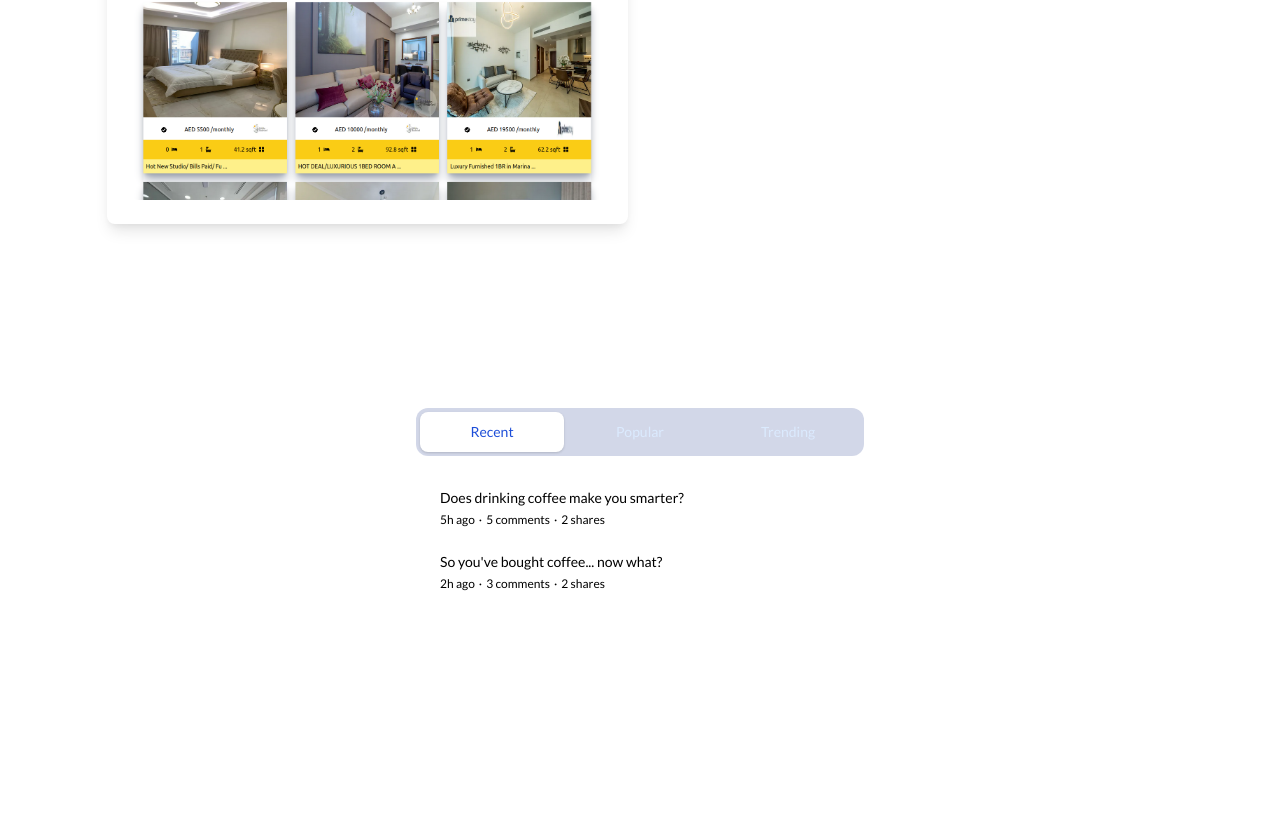
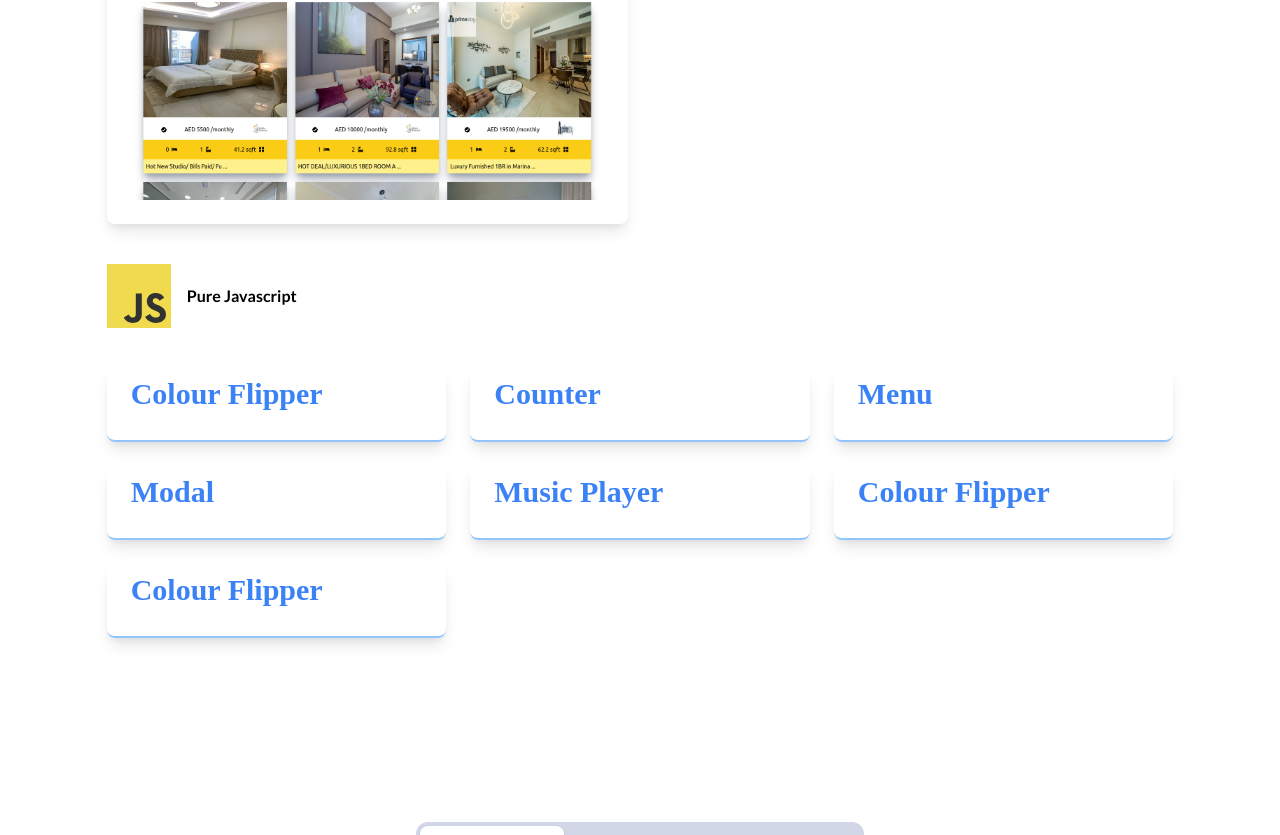
Before and after one commit to mo7medsalah7/portofolio-2022, a Next.js app: page / in a window 1280 px wide. Shown: the part 2070-2905 px from the top of the page. Before the commit the page ends 2786 px from the top, so only its background shows below. Built offline with nearby package versions, Linux system fonts and the light colour scheme.

Commit message:
adding js projects my works section

```diff
--- a/components/Works/Card.js
+++ b/components/Works/Card.js
@@ -2,11 +2,22 @@ import Link from "next/link";
 import Image from "next/image";
 import defaultImage from "../../public/default.jpg";
 
-function Card({ project, cloudinary_image_v, cloudinary_image_name }) {
+function Card({
+	project,
+	cloudinary_image_v,
+	cloudinary_image_name,
+	cardType,
+}) {
 	return (
 		<Link href={project.projectLink}>
 			<a target="_blank">
-				<div className="shadow-lg rounded-lg border-t-4 border-blue-300 p-6">
+				<div
+					className={`shadow-lg rounded-lg ${
+						cardType === "reactjs"
+							? "border-t-4 border-blue-300 p-6"
+							: "border-b-2 border-blue-300 pl-6 p-2"
+					}  `}
+				>
 					<header>
 						<h2 className=" text-blue-500 mb-4 text-sm md:text-base lg:text-3xl text-bolder font-montserrat font-bold">
 							{project.projectName}
@@ -15,6 +26,7 @@ function Card({ project, cloudinary_image_v, cloudinary_image_name }) {
 							<p>{project.projectDesc}</p>
 						</div>
 					</header>
+					{cardType == "reactjs" ? (
 						<Image
 							src={
 								`https://res.cloudinary.com/dexrp1zlw/image/upload/${cloudinary_image_v}/my-portofolio/works/${cloudinary_image_name}.png`
@@ -26,6 +38,7 @@ function Card({ project, cloudinary_image_v, cloudinary_image_name }) {
 							height="600"
 							className="rounded-[8px]"
 						/>
+					) : cardType == "purejs" ? null : null}
 				</div>
 			</a>
 		</Link>
--- a/components/Works/Works.js
+++ b/components/Works/Works.js
@@ -3,6 +3,7 @@ import Card from "./Card";
 import ParadisoScreen from "../../public/paradiso.png";
 import NetflixCloneScreen from "../../public/netflix-clone.png";
 import RealStateScreen from "../../public/real-estate.png";
+import WorksHeader from "./WorksHeader";
 
 console.log(ParadisoScreen);
 
@@ -34,6 +35,37 @@ const worksDetails = [
 	},
 ];
 
+const JsWorksDetails = [
+	{
+		projectName: "Colour Flipper",
+		projectLink: "https://paradiso-gate.herokuapp.com/",
+	},
+	{
+		projectName: "Counter",
+		projectLink: "https://paradiso-gate.herokuapp.com/",
+	},
+	{
+		projectName: "Menu",
+		projectLink: "https://paradiso-gate.herokuapp.com/",
+	},
+	{
+		projectName: "Modal",
+		projectLink: "https://paradiso-gate.herokuapp.com/",
+	},
+	{
+		projectName: "Music Player",
+		projectLink: "https://paradiso-gate.herokuapp.com/",
+	},
+	{
+		projectName: "Colour Flipper",
+		projectLink: "https://paradiso-gate.herokuapp.com/",
+	},
+	{
+		projectName: "Colour Flipper",
+		projectLink: "https://paradiso-gate.herokuapp.com/",
+	},
+];
+
 function Works() {
 	return (
 		<WrapperSection>
@@ -46,20 +78,7 @@ function Works() {
 			</div>
 
 			<div className="text-left ">
-				<header>
-					<div className="flex items-center space-x-4 font-bold my-10">
-						{" "}
-						<svg
-							viewBox="0.5 -0.2 1023 1024.1"
-							xmlns="http://www.w3.org/2000/svg"
-							className="w-16 h-16"
-						>
-							<path d="M478.5.6c-2.2.2-9.2.9-15.5 1.4C317.7 15.1 181.6 93.5 95.4 214c-48 67-78.7 143-90.3 223.5C1 465.6.5 473.9.5 512s.5 46.4 4.6 74.5C32.9 778.6 169.6 940 355 999.8c33.2 10.7 68.2 18 108 22.4 15.5 1.7 82.5 1.7 98 0 68.7-7.6 126.9-24.6 184.3-53.9 8.8-4.5 10.5-5.7 9.3-6.7-.8-.6-38.3-50.9-83.3-111.7l-81.8-110.5L487 587.7c-56.4-83.4-102.8-151.6-103.2-151.6-.4-.1-.8 67.3-1 149.6-.3 144.1-.4 149.9-2.2 153.3-2.6 4.9-4.6 6.9-8.8 9.1-3.2 1.6-6 1.9-21.1 1.9h-17.3l-4.6-2.9c-3-1.9-5.2-4.4-6.7-7.3l-2.1-4.5.2-200.5.3-200.6 3.1-3.9c1.6-2.1 5-4.8 7.4-6.1 4.1-2 5.7-2.2 23-2.2 20.4 0 23.8.8 29.1 6.6 1.5 1.6 57 85.2 123.4 185.9s157.2 238.2 201.8 305.7l81 122.7 4.1-2.7c36.3-23.6 74.7-57.2 105.1-92.2 64.7-74.3 106.4-164.9 120.4-261.5 4.1-28.1 4.6-36.4 4.6-74.5s-.5-46.4-4.6-74.5C991.1 245.4 854.4 84 669 24.2 636.3 13.6 601.5 6.3 562.5 1.9c-9.6-1-75.7-2.1-84-1.3zM687.9 310c4.8 2.4 8.7 7 10.1 11.8.8 2.6 1 58.2.8 183.5l-.3 179.8-31.7-48.6-31.8-48.6V457.2c0-84.5.4-132 1-134.3 1.6-5.6 5.1-10 9.9-12.6 4.1-2.1 5.6-2.3 21.3-2.3 14.8 0 17.4.2 20.7 2z" />
-							<path d="M784.3 945.1c-3.5 2.2-4.6 3.7-1.5 2 2.2-1.3 5.8-4 5.2-4.1-.3 0-2 1-3.7 2.1zm-6.9 4.5c-1.8 1.4-1.8 1.5.4.4 1.2-.6 2.2-1.3 2.2-1.5 0-.8-.5-.6-2.6 1.1zm-5 3c-1.8 1.4-1.8 1.5.4.4 1.2-.6 2.2-1.3 2.2-1.5 0-.8-.5-.6-2.6 1.1zm-5 3c-1.8 1.4-1.8 1.5.4.4 1.2-.6 2.2-1.3 2.2-1.5 0-.8-.5-.6-2.6 1.1zm-7.6 4c-3.8 2-3.6 2.8.2.9 1.7-.9 3-1.8 3-2 0-.7-.1-.6-3.2 1.1z" />
-						</svg>{" "}
-						<span>Nextjs & React</span>
-					</div>
-				</header>
+				<WorksHeader title={"Nextjs & React"} logo="nextjs" />
 				<div className="container mx-auto shadow-grey-400">
 					<div className="grid grid-cols-1 md:grid-cols-2 gap-6">
 						{worksDetails.map((project) => {
@@ -67,6 +86,7 @@ function Works() {
 								<>
 									<Card
 										project={project}
+										cardType="reactjs"
 										cloudinary_image_v={
 											project.cloudinary_image_v
 										}
@@ -79,6 +99,27 @@ function Works() {
 						})}
 					</div>
 				</div>
+				<WorksHeader title={"Pure Javascript"} logo="js" />
+				<div className="container mx-auto shadow-grey-400">
+					<div className="grid grid-cols-1 md:grid-cols-3 gap-6">
+						{JsWorksDetails.map((project) => {
+							return (
+								<>
+									<Card
+										project={project}
+										cloudinary_image_v={
+											project.cloudinary_image_v
+										}
+										cloudinary_image_name={
+											project.cloudinary_image_name
+										}
+										cardType="purejs"
+									/>
+								</>
+							);
+						})}
+					</div>
+				</div>
 			</div>
 		</WrapperSection>
 	);
--- /dev/null
+++ b/components/Works/WorksHeader.js
@@ -0,0 +1,38 @@
+function WorksHeader({ title, logo }) {
+	return (
+		<header>
+			<div className="flex items-center space-x-4 font-bold my-10">
+				{" "}
+				{logo == "nextjs" ? (
+					<svg
+						viewBox="0.5 -0.2 1023 1024.1"
+						xmlns="http://www.w3.org/2000/svg"
+						className="w-16 h-16"
+					>
+						<path d="M478.5.6c-2.2.2-9.2.9-15.5 1.4C317.7 15.1 181.6 93.5 95.4 214c-48 67-78.7 143-90.3 223.5C1 465.6.5 473.9.5 512s.5 46.4 4.6 74.5C32.9 778.6 169.6 940 355 999.8c33.2 10.7 68.2 18 108 22.4 15.5 1.7 82.5 1.7 98 0 68.7-7.6 126.9-24.6 184.3-53.9 8.8-4.5 10.5-5.7 9.3-6.7-.8-.6-38.3-50.9-83.3-111.7l-81.8-110.5L487 587.7c-56.4-83.4-102.8-151.6-103.2-151.6-.4-.1-.8 67.3-1 149.6-.3 144.1-.4 149.9-2.2 153.3-2.6 4.9-4.6 6.9-8.8 9.1-3.2 1.6-6 1.9-21.1 1.9h-17.3l-4.6-2.9c-3-1.9-5.2-4.4-6.7-7.3l-2.1-4.5.2-200.5.3-200.6 3.1-3.9c1.6-2.1 5-4.8 7.4-6.1 4.1-2 5.7-2.2 23-2.2 20.4 0 23.8.8 29.1 6.6 1.5 1.6 57 85.2 123.4 185.9s157.2 238.2 201.8 305.7l81 122.7 4.1-2.7c36.3-23.6 74.7-57.2 105.1-92.2 64.7-74.3 106.4-164.9 120.4-261.5 4.1-28.1 4.6-36.4 4.6-74.5s-.5-46.4-4.6-74.5C991.1 245.4 854.4 84 669 24.2 636.3 13.6 601.5 6.3 562.5 1.9c-9.6-1-75.7-2.1-84-1.3zM687.9 310c4.8 2.4 8.7 7 10.1 11.8.8 2.6 1 58.2.8 183.5l-.3 179.8-31.7-48.6-31.8-48.6V457.2c0-84.5.4-132 1-134.3 1.6-5.6 5.1-10 9.9-12.6 4.1-2.1 5.6-2.3 21.3-2.3 14.8 0 17.4.2 20.7 2z" />
+						<path d="M784.3 945.1c-3.5 2.2-4.6 3.7-1.5 2 2.2-1.3 5.8-4 5.2-4.1-.3 0-2 1-3.7 2.1zm-6.9 4.5c-1.8 1.4-1.8 1.5.4.4 1.2-.6 2.2-1.3 2.2-1.5 0-.8-.5-.6-2.6 1.1zm-5 3c-1.8 1.4-1.8 1.5.4.4 1.2-.6 2.2-1.3 2.2-1.5 0-.8-.5-.6-2.6 1.1zm-5 3c-1.8 1.4-1.8 1.5.4.4 1.2-.6 2.2-1.3 2.2-1.5 0-.8-.5-.6-2.6 1.1zm-7.6 4c-3.8 2-3.6 2.8.2.9 1.7-.9 3-1.8 3-2 0-.7-.1-.6-3.2 1.1z" />
+					</svg>
+				) : logo == "js" ? (
+					<svg
+						xmlns="http://www.w3.org/2000/svg"
+						width="2500"
+						height="2500"
+						viewBox="0 0 1052 1052"
+						className="w-16 h-16"
+					>
+						<path fill="#f0db4f" d="M0 0h1052v1052H0z" />
+						<path
+							d="M965.9 801.1c-7.7-48-39-88.3-131.7-125.9-32.2-14.8-68.1-25.399-78.8-49.8-3.8-14.2-4.3-22.2-1.9-30.8 6.9-27.9 40.2-36.6 66.6-28.6 17 5.7 33.1 18.801 42.8 39.7 45.4-29.399 45.3-29.2 77-49.399-11.6-18-17.8-26.301-25.4-34-27.3-30.5-64.5-46.2-124-45-10.3 1.3-20.699 2.699-31 4-29.699 7.5-58 23.1-74.6 44-49.8 56.5-35.6 155.399 25 196.1 59.7 44.8 147.4 55 158.6 96.9 10.9 51.3-37.699 67.899-86 62-35.6-7.4-55.399-25.5-76.8-58.4-39.399 22.8-39.399 22.8-79.899 46.1 9.6 21 19.699 30.5 35.8 48.7 76.2 77.3 266.899 73.5 301.1-43.5 1.399-4.001 10.6-30.801 3.199-72.101zm-394-317.6h-98.4c0 85-.399 169.4-.399 254.4 0 54.1 2.8 103.7-6 118.9-14.4 29.899-51.7 26.2-68.7 20.399-17.3-8.5-26.1-20.6-36.3-37.699-2.8-4.9-4.9-8.7-5.601-9-26.699 16.3-53.3 32.699-80 49 13.301 27.3 32.9 51 58 66.399 37.5 22.5 87.9 29.4 140.601 17.3 34.3-10 63.899-30.699 79.399-62.199 22.4-41.3 17.6-91.3 17.4-146.6.5-90.2 0-180.4 0-270.9z"
+							fill="#323330"
+						/>
+					</svg>
+				) : (
+					""
+				)}
+				<span>{title}</span>
+			</div>
+		</header>
+	);
+}
+
+export default WorksHeader;
```
Lines whose indentation alone changed are shown as unchanged.
